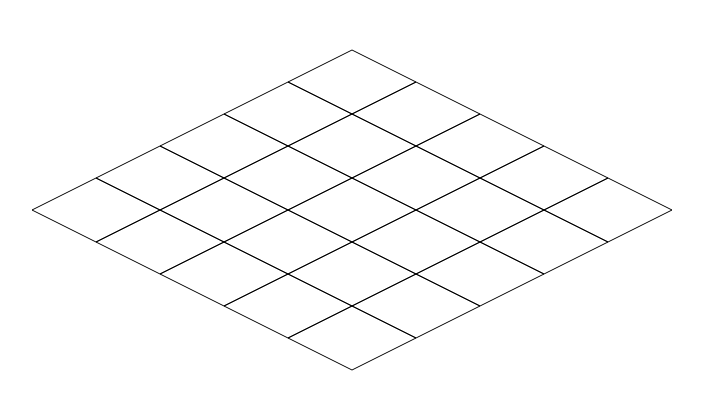
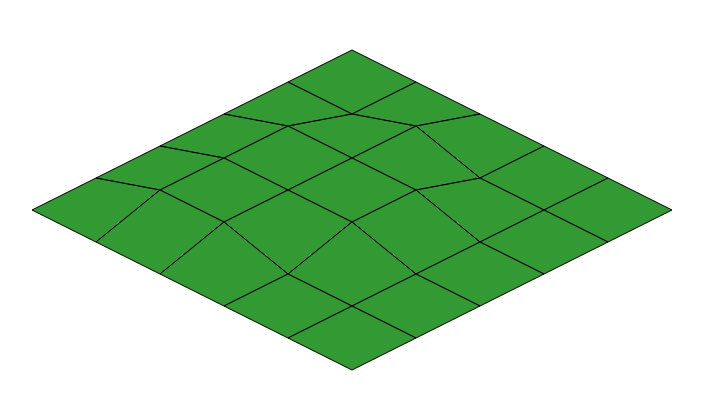
Before and after one commit to Bjvanminnen/iso-svg-map, a React (Create React App) app: page / in a window 1280 px wide. Shown: the top 410 px of the page, without its empty margins (48-751 px from the left). Built offline with nearby package versions, Linux system fonts and the light colour scheme.

Commit message:
height working

```diff
--- a/src/App.js
+++ b/src/App.js
@@ -1,25 +1,51 @@
 import React, { Component } from 'react';
 import {
+  isoPoint,
   isoCell
 } from './pathGen';
 
 class App extends Component {
   render() {
-    const coordinates = [];
+    const heights = {
+      '1_2': 1,
+      '1_3': 1,
+      '1_4': 1,
+      '2_1': 1,
+      '2_2': 1,
+      '2_3': 1,
+      '2_4': 1,
+      '3_2': 1,
+      '3_3': 1,
+    };
+
+    const points = [];
+    for (let x = 0; x < 6; x++) {
+      points[x] = [];
+      for (let y = 0; y < 6; y++) {
+        points[x][y] = isoPoint(x, y, heights[`${x}_${y}`] || 0);
+      }
+    }
+
+    // points[5][5] = isoPoint(5, 5, 0);
+
+
+    const cells = [];
     for (let x = 0; x < 5; x++) {
       for (let y = 0; y < 5; y++) {
-        coordinates.push([x, y]);
+        cells.push({x, y});
       }
     }
 
     return (
       <svg height="500" width="800">
         <g transform="translate(400, 50)">
-          {coordinates.map(coords => (
+          {cells.map(cell => (
             <path
-              d={isoCell(...coords)}
-              fill="none"
+              key={[cell.x,cell.y].join('.')}
+              d={isoCell(points, cell.x, cell.y)}
+              fill="#008000"
               stroke="black"
+              fillOpacity={0.8}
             />
           ))}
         </g>
--- a/src/pathGen.js
+++ b/src/pathGen.js
@@ -7,17 +7,31 @@ export const closePath = () => 'Z';
 const TILE_WIDTH_HALF = 64;
 const TILE_HEIGHT_HALF = 32;
 
-export const isoPoint = (mapX, mapY) => ([
-  (mapX - mapY) * TILE_WIDTH_HALF,
-  (mapX + mapY) * TILE_HEIGHT_HALF,
-]);
+export const isoPoint = (mapX, mapY, height) => {
+  return ([
+    (mapX - mapY) * TILE_WIDTH_HALF,
+    (mapX + mapY) * TILE_HEIGHT_HALF - 20 * height,
+  ]);
+}
 
-export const isoCell = (mapX, mapY) => (
-  pathFrom(
-    moveTo(...isoPoint(mapX, mapY)),
-    lineTo(...isoPoint(mapX + 1, mapY)),
-    lineTo(...isoPoint(mapX + 1, mapY + 1)),
-    lineTo(...isoPoint(mapX, mapY + 1)),
+export const isoCell = (points, mapX, mapY) => {
+  const top = points[mapX][mapY];
+  const right = points[mapX + 1][mapY];
+  const bottom = points[mapX + 1][mapY + 1];
+  const left = points[mapX][mapY + 1];
+
+  return pathFrom(
+    moveTo(...top),
+    lineTo(...right),
+    lineTo(...bottom),
+    lineTo(...left),
     closePath()
-  )
-);
+  );
+  // pathFrom(
+  //   moveTo(...isoPoint(mapX, mapY)),
+  //   lineTo(...isoPoint(mapX + 1, mapY)),
+  //   lineTo(...isoPoint(mapX + 1, mapY + 1)),
+  //   lineTo(...isoPoint(mapX, mapY + 1)),
+  //   closePath()
+  // )
+}
```
